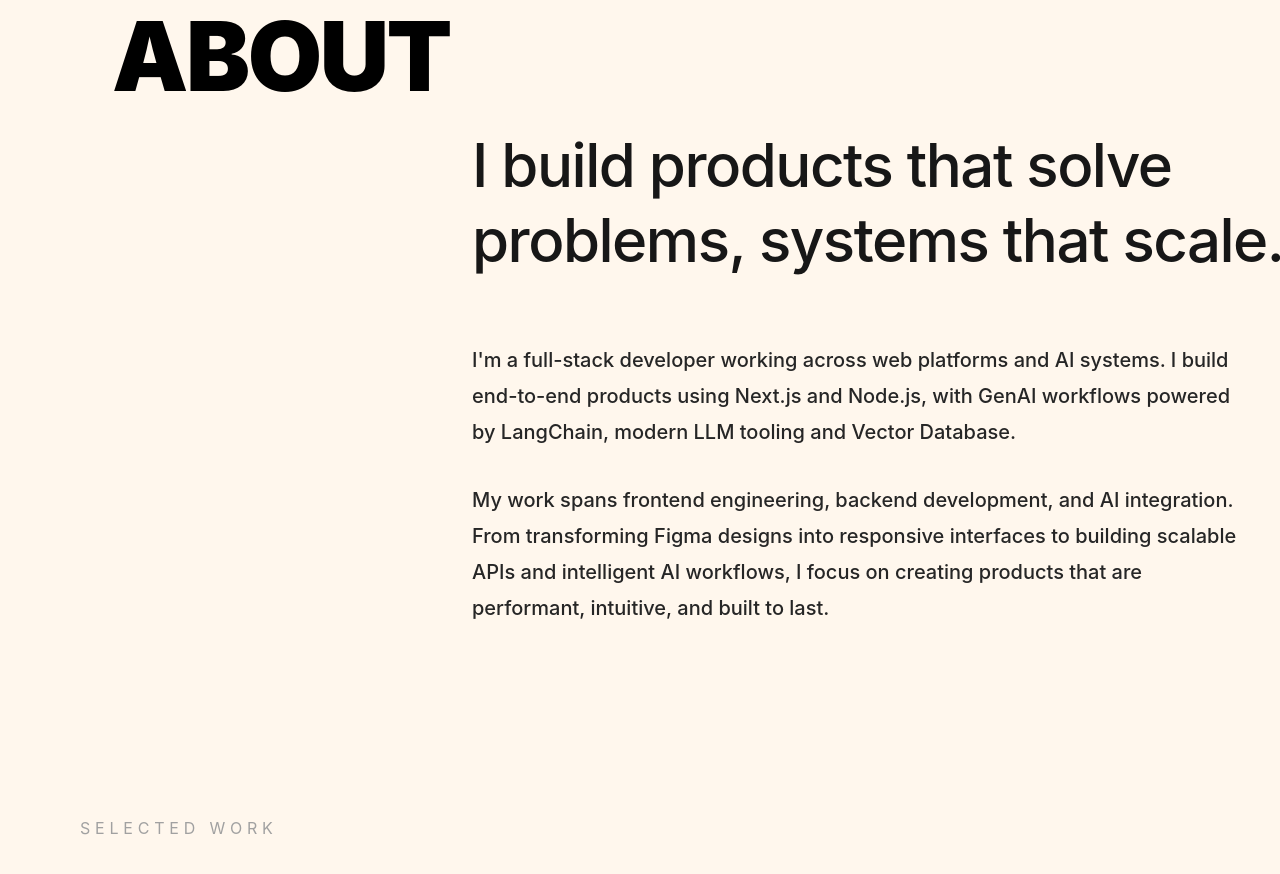
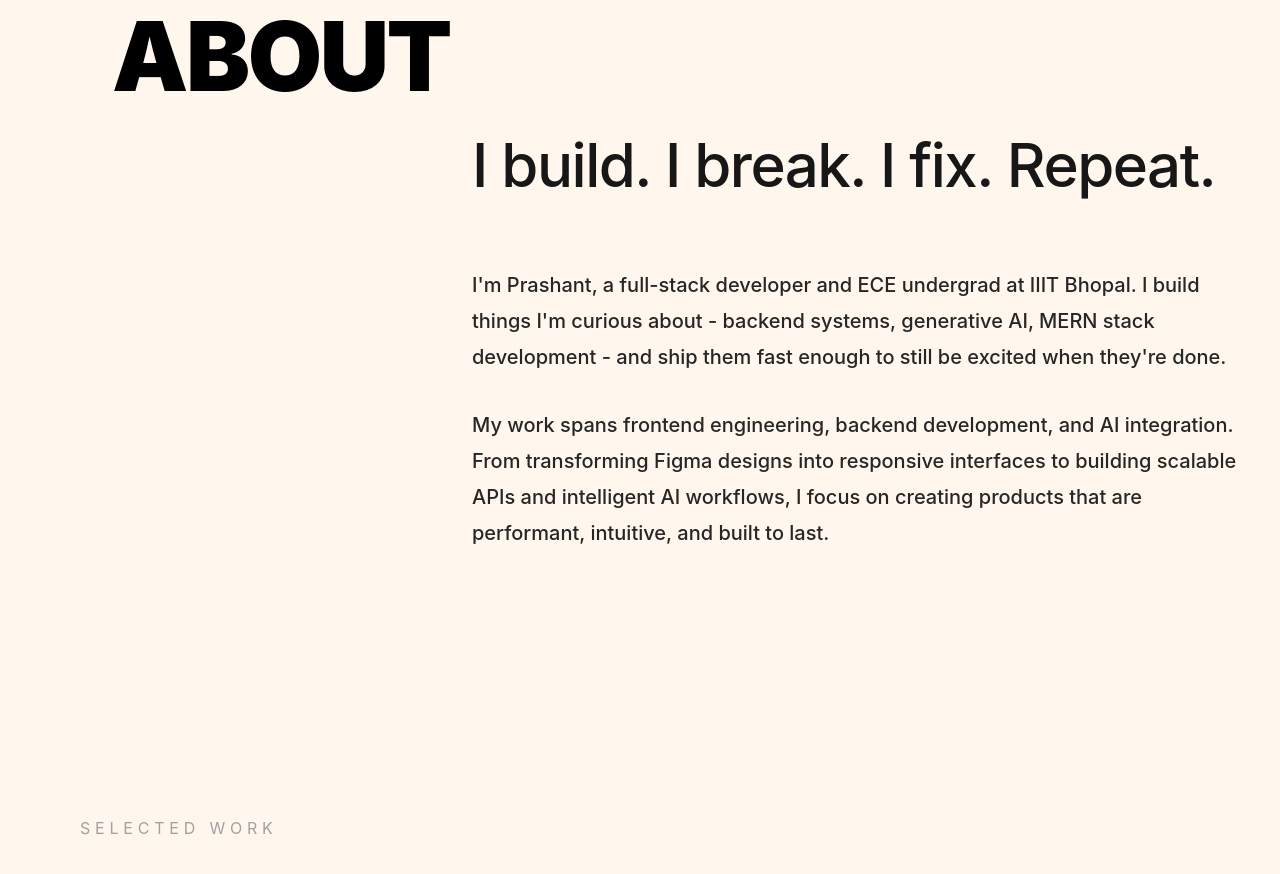
Before and after one commit to Prashant-K247/Portfolio, a React (Vite) app: page / in a window 1280 px wide. Shown: the part 880-1754 px from the top of the page. Built offline with nearby package versions, Linux system fonts and the light colour scheme; a web font is replaced by a local one.

Commit message:
about content

```diff
--- a/src/component/About/About.jsx
+++ b/src/component/About/About.jsx
@@ -1,9 +1,9 @@
 import Shuffle from "../ui/Shuffle";
 
 export default function About() {
-  const heading = `I build products that solve problems, systems that scale.`;
+  const heading = `I build. I break. I fix. Repeat.`;
 
-  const para1 = `I'm a full-stack developer working across web platforms and AI systems. I build end-to-end products using Next.js and Node.js, with GenAI workflows powered by LangChain, modern LLM tooling and Vector Database.`;
+  const para1 = `I'm Prashant, a full-stack developer and ECE undergrad at IIIT Bhopal. I build things I'm curious about - backend systems, generative AI, MERN stack development - and ship them fast enough to still be excited when they're done.`;
 
   const para2 = `My work spans frontend engineering, backend development, and AI integration. From transforming Figma designs into responsive interfaces to building scalable APIs and intelligent AI workflows, I focus on creating products that are performant, intuitive, and built to last.`;
 
```
